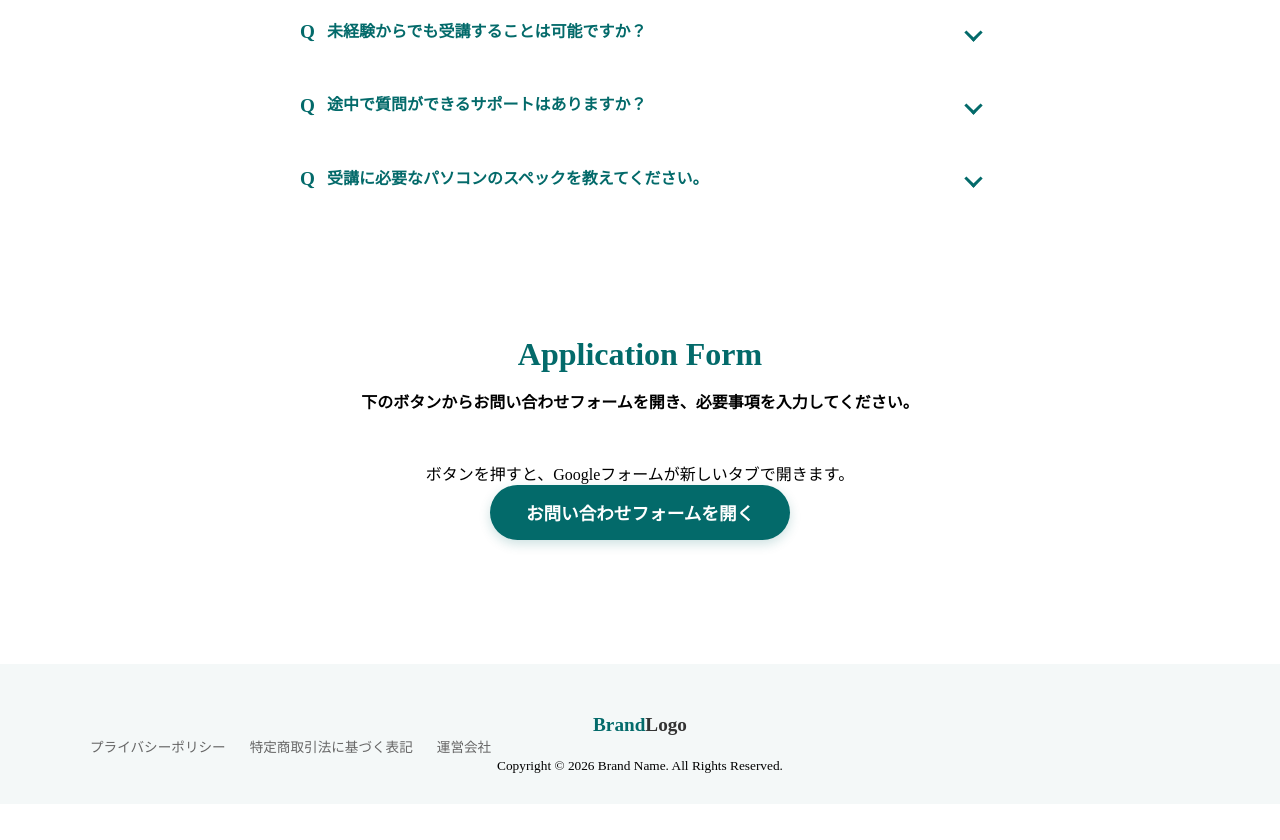
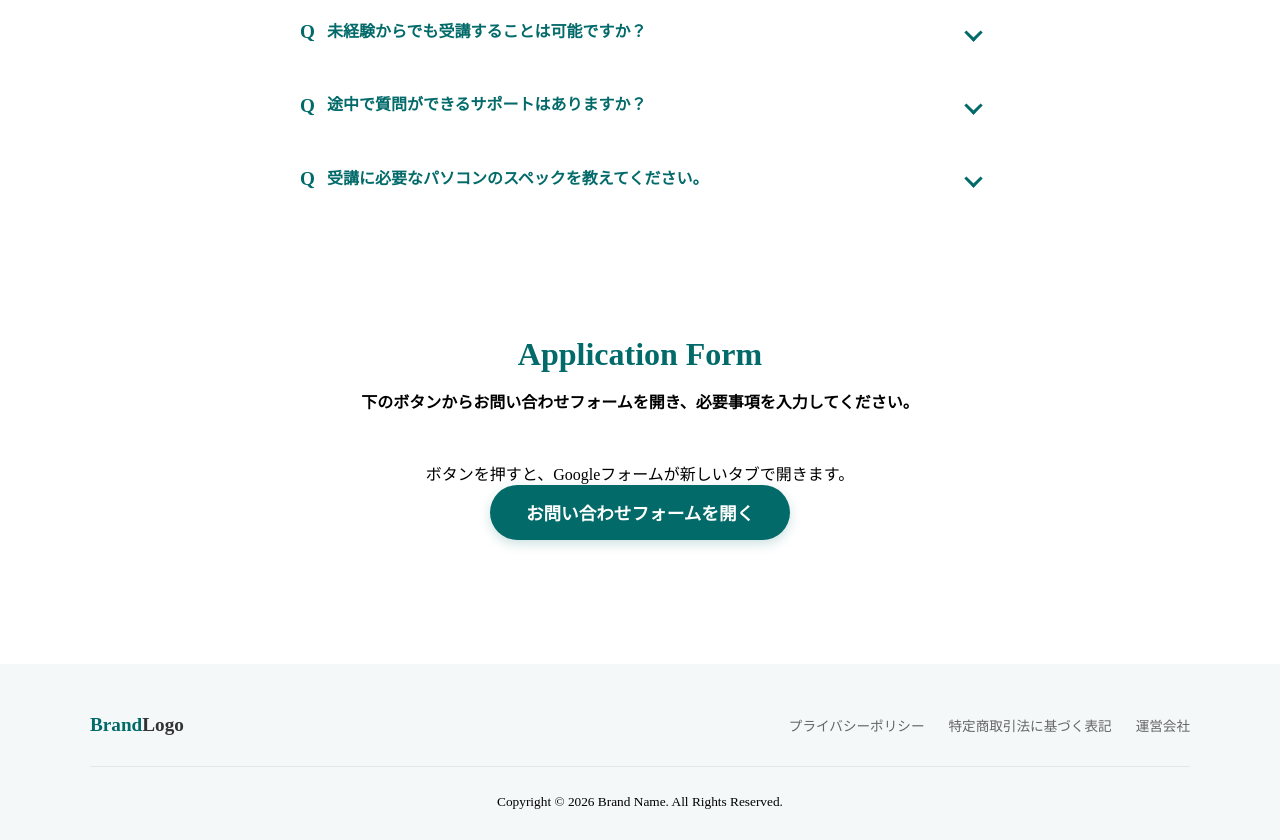
Before and after one commit to DOTHANH2K5/footer-web, a plain HTML site: page index.html in a window 1280 px wide. Shown: the part 3696-4536 px from the top of the page. Before the commit the page ends 4500 px from the top, so only its background shows below. Drawn offline with Linux system fonts and the light colour scheme.

Commit message:
Update footer structure in index.html

```diff
--- a/index.html
+++ b/index.html
@@ -289,7 +289,7 @@ A：ここに答(こた)えを書(か)きます。
 ============================= -->
 <footer class="main-footer">
     <div class="footer-inner">
-        <div class="footer-bottom">
+        <div class="footer-top">
             <p class="footer-logo"><span>Brand</span>Logo</p>
             <ul class="footer-links">
                 <li><a href="#">プライバシーポリシー</a></li>
```
